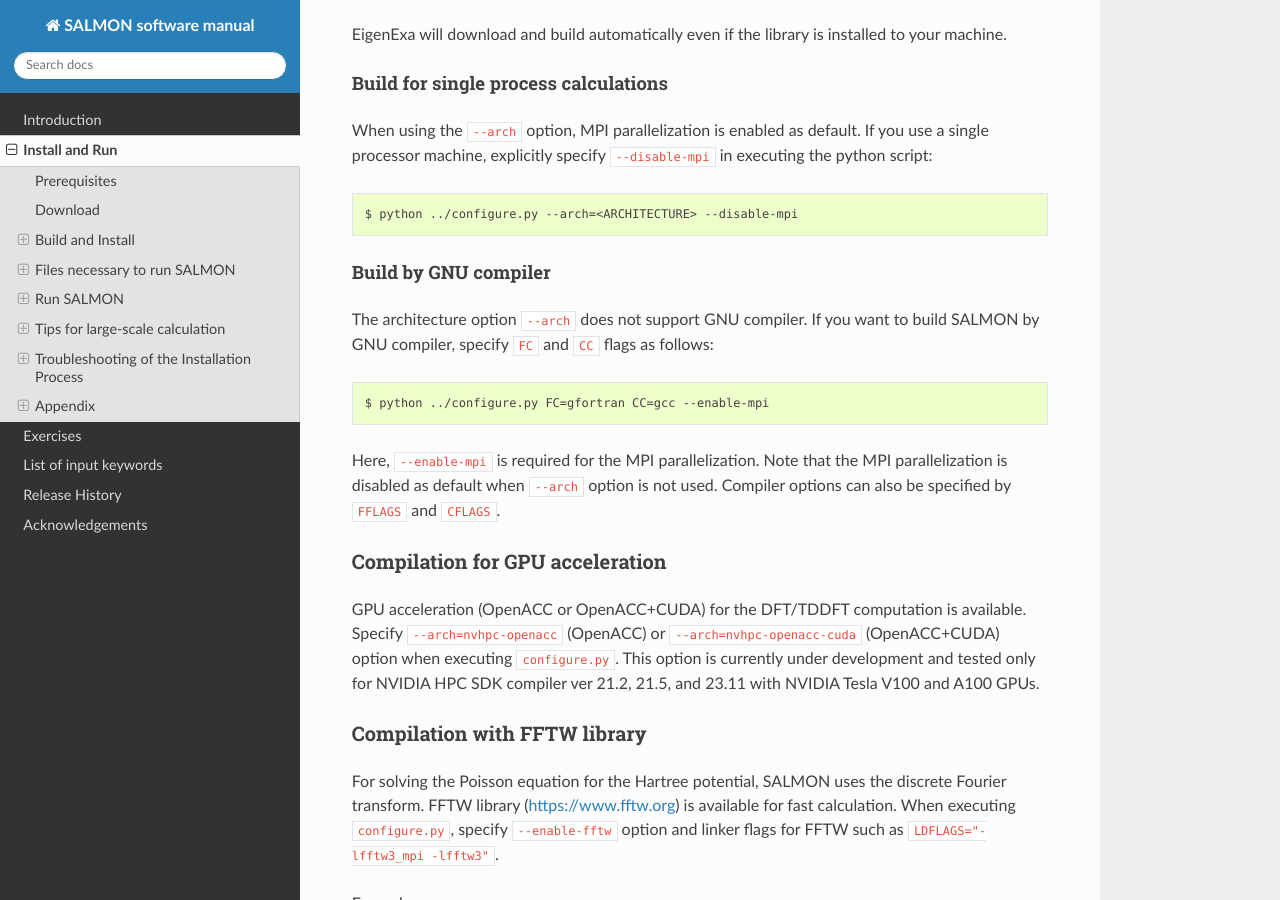
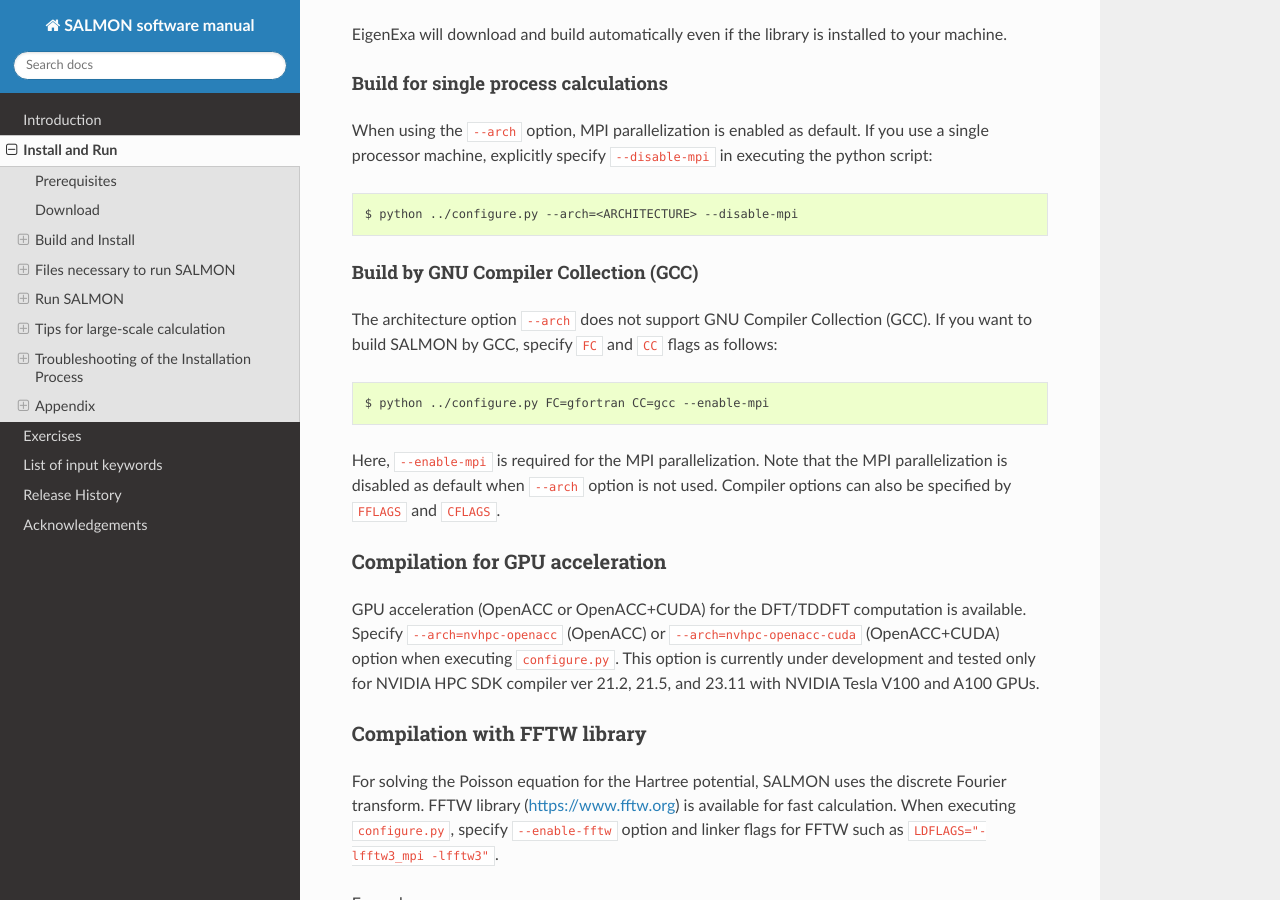
Before and after one commit to SALMON-TDDFT/SALMON-DOCS, a Sphinx documentation site: the page built from source/install_and_run.rst, in a window 1280 px wide and 900 px high, scrolled down 11862 px. Built offline with Sphinx 7.4.7 and the Read the Docs theme 2.0.0, drawn with Linux system fonts in a browser that asks for light colours; formulas are drawn with MathJax 3; some of the changed text lies outside the part shown.

Commit message:
Update install_and_run.rst

```diff
--- a/source/install_and_run.rst
+++ b/source/install_and_run.rst
@@ -11,7 +11,7 @@
 
 - Fortran90/C compiler. SALMON assumes users have one of the following compilers:
 
-  - GCC (Gnu Compiler Collection)
+  - GCC (GNU Compiler Collection)
   - Intel Compiler
   - Fujitsu Compiler (at FX100 and A64FX)
   - Nvidia HPC SDK Compiler
@@ -547,11 +547,11 @@
     $ python ../configure.py --arch=<ARCHITECTURE> --disable-mpi
 
 
-Build by GNU compiler
-^^^^^^^^^^^^^^^^^^^^^^^^^^^^^^^^^^^^^
+Build by GNU Compiler Collection (GCC)
+^^^^^^^^^^^^^^^^^^^^^^^^^^^^^^^^^^^^^^^
 
-The architecture option ``--arch`` does not support GNU compiler.
-If you want to build SALMON by GNU compiler, specify ``FC`` and ``CC`` flags as follows::
+The architecture option ``--arch`` does not support GNU Compiler Collection (GCC).
+If you want to build SALMON by GCC, specify ``FC`` and ``CC`` flags as follows::
 
     $ python ../configure.py FC=gfortran CC=gcc --enable-mpi
 
```
